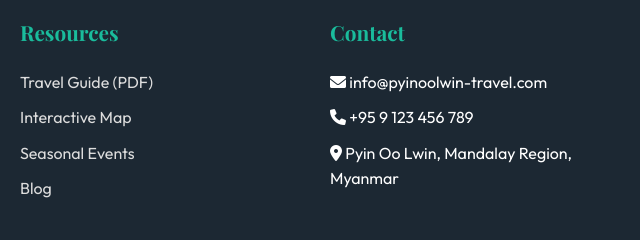
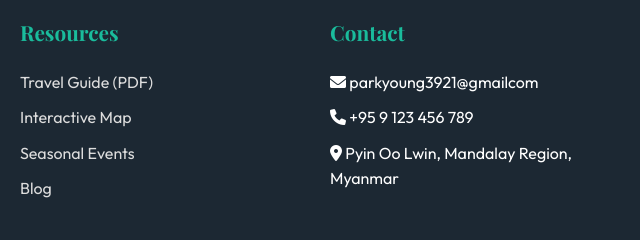
Before and after one commit to YuJunn-glitch/Pyin-Oo-Lwin, a plain HTML site: page index.html in a window 1280 px wide. Shown: the part 6078-6318 px from the top of the page, 640-1280 px from the left. Drawn offline with nearby package versions, Linux system fonts and the light colour scheme.

Commit message:
Update and rename ppooll.html to index.html

```diff
--- a/ppooll.html
+++ b/index.html
@@ -957,7 +957,7 @@
       <div class="footer-column">
         <h3>Contact</h3>
         <ul>
-          <li><i class="fas fa-envelope"></i> info@pyinoolwin-travel.com</li>
+          <li><i class="fas fa-envelope"></i> parkyoung3921@gmailcom</li>
           <li><i class="fas fa-phone"></i> +95 9 123 456 789</li>
           <li><i class="fas fa-map-marker-alt"></i> Pyin Oo Lwin, Mandalay Region, Myanmar</li>
         </ul>
```
